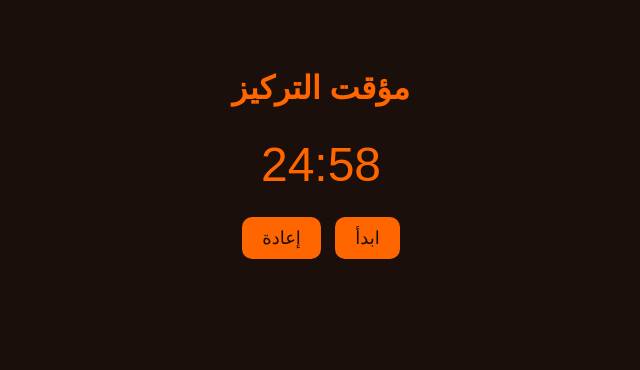
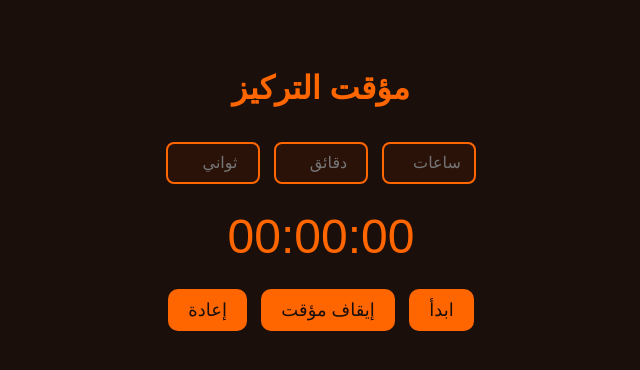
Before and after one commit to Ali313224/ELYA_Tools., a plain HTML site: page focus-timer.html in a window 1280 px wide. Both pictures are taken after a click on the button "ابدأ". Shown: the whole page, without its empty margins (319-959 px from the left). Drawn offline with Linux system fonts and the light colour scheme.

Commit message:
Update focus-timer.html

```diff
--- a/focus-timer.html
+++ b/focus-timer.html
@@ -18,6 +18,17 @@
       font-size: 48px;
       margin: 20px;
     }
+    input {
+      width: 70px;
+      padding: 10px;
+      border-radius: 8px;
+      border: 2px solid #ff6600;
+      background-color: #2a1208;
+      color: #fff;
+      font-size: 16px;
+      margin: 5px;
+      text-align: center;
+    }
     button {
       background-color: #ff6600;
       color: #1a0f0a;
@@ -32,23 +43,48 @@
 </head>
 <body>
   <h1>مؤقت التركيز</h1>
-  <div id="timer">25:00</div>
+
+  <div>
+    <input type="number" id="hours" placeholder="ساعات" min="0">
+    <input type="number" id="minutes" placeholder="دقائق" min="0" max="59">
+    <input type="number" id="seconds" placeholder="ثواني" min="0" max="59">
+  </div>
+
+  <div id="timer">00:00:00</div>
+
   <button onclick="startTimer()">ابدأ</button>
+  <button onclick="pauseTimer()">إيقاف مؤقت</button>
   <button onclick="resetTimer()">إعادة</button>
 
   <script>
-    let duration = 25 * 60;
-    let remaining = duration;
-    let interval;
+    let duration = 0;
+    let remaining = 0;
+    let interval = null;
 
     function updateDisplay() {
-      const minutes = Math.floor(remaining / 60).toString().padStart(2, '0');
-      const seconds = (remaining % 60).toString().padStart(2, '0');
-      document.getElementById('timer').innerText = `${minutes}:${seconds}`;
+      const hrs = Math.floor(remaining / 3600).toString().padStart(2, '0');
+      const mins = Math.floor((remaining % 3600) / 60).toString().padStart(2, '0');
+      const secs = (remaining % 60).toString().padStart(2, '0');
+      document.getElementById('timer').innerText = `${hrs}:${mins}:${secs}`;
+    }
+
+    function getInputDuration() {
+      const hours = parseInt(document.getElementById('hours').value) || 0;
+      const minutes = parseInt(document.getElementById('minutes').value) || 0;
+      const seconds = parseInt(document.getElementById('seconds').value) || 0;
+      return (hours * 3600) + (minutes * 60) + seconds;
     }
 
     function startTimer() {
-      if (interval) return;
+      if (!interval) {
+        if (remaining === 0) {
+          duration = getInputDuration();
+          if (duration <= 0) {
+            alert("الرجاء إدخال وقت صالح.");
+            return;
+          }
+          remaining = duration;
+        }
         interval = setInterval(() => {
           if (remaining > 0) {
             remaining--;
@@ -60,11 +96,17 @@
           }
         }, 1000);
       }
+    }
+
+    function pauseTimer() {
+      clearInterval(interval);
+      interval = null;
+    }
 
     function resetTimer() {
       clearInterval(interval);
       interval = null;
-      remaining = duration;
+      remaining = getInputDuration();
       updateDisplay();
     }
 
```
Lines whose indentation alone changed are shown as unchanged.
